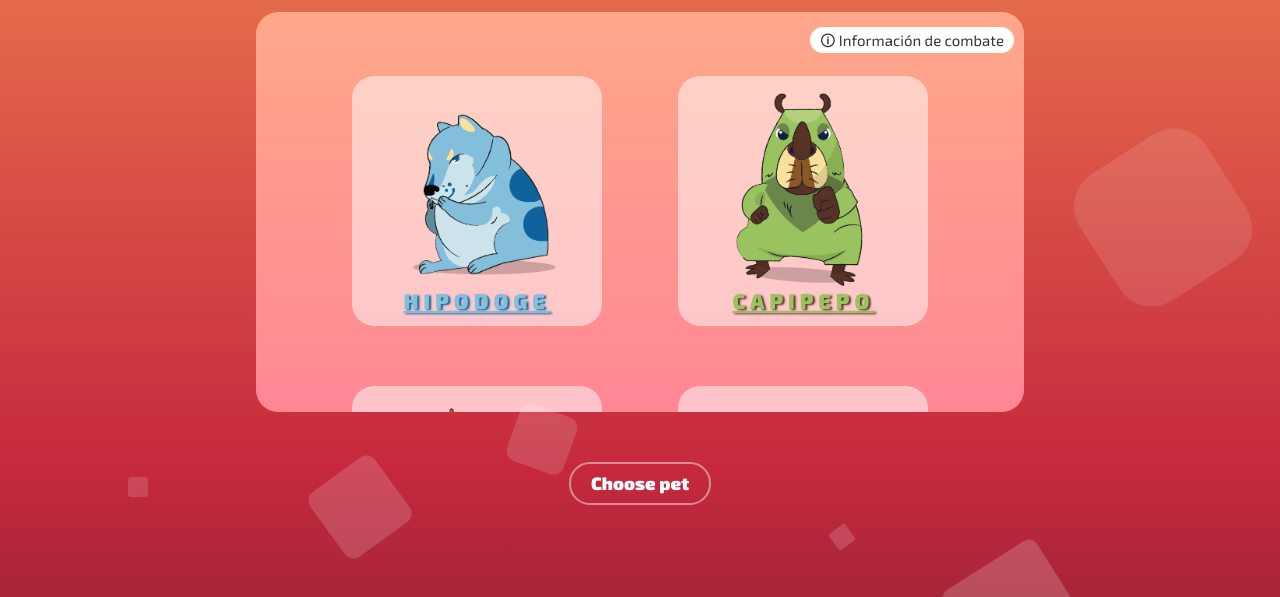
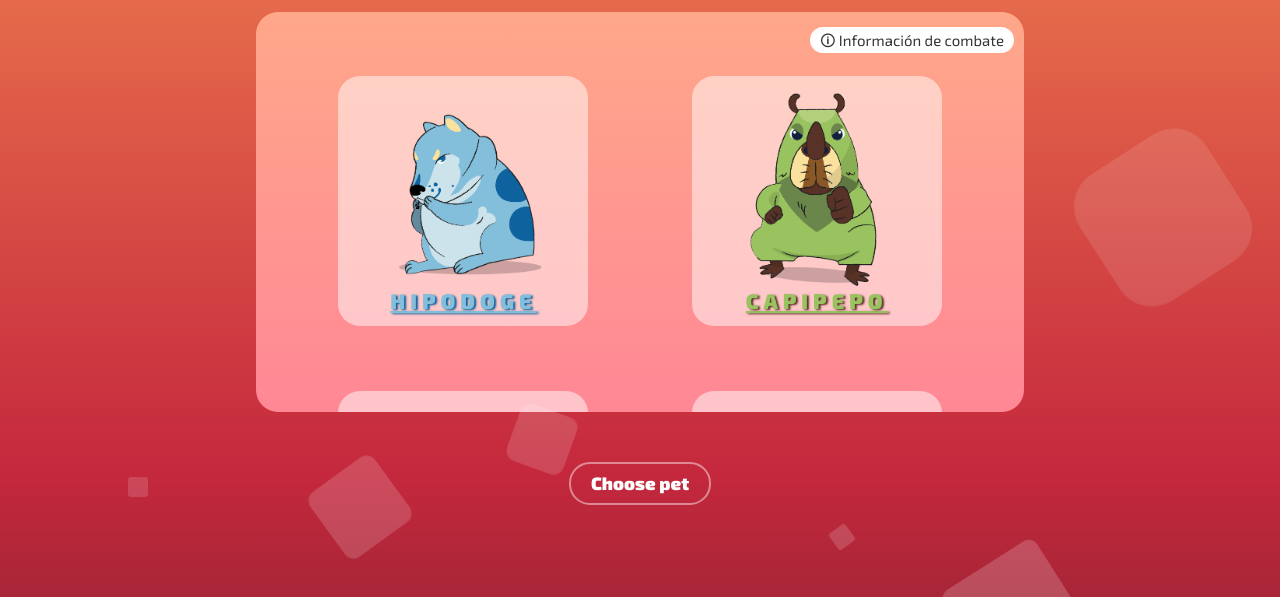
Before and after one commit to 0xDxvid/battles_mokepones, a plain HTML site: page index.html in a window 1280 px wide. Shown: the part 203-800 px from the top of the page. Drawn offline with Linux system fonts and the light colour scheme.

Commit message:
Ajust GAP Selected Pet screen.

```diff
--- a/assets/css/main.css
+++ b/assets/css/main.css
@@ -37,7 +37,7 @@ body {
   align-content: flex-start;
   justify-content: space-evenly;
   align-items: center;
-  gap: 60px 25px;
+  gap: 65px;
   margin-top: 15px;
   backdrop-filter: blur(0px) saturate(200%);
   -webkit-backdrop-filter: blur(0px) saturate(200%);
@@ -447,7 +447,7 @@ label input:checked+.radio-btn::before {
 }
 
 #map {
-  border:1px solid white;
+  border: 1px solid white;
   border-radius: 14px;
   width: -webkit-fill-available;
   height: 40vh;
@@ -457,7 +457,11 @@ label input:checked+.radio-btn::before {
   cursor: pointer;
 }
 
-.up:hover, .right:hover, .down:hover, .left:hover, .center:hover {
+.up:hover,
+.right:hover,
+.down:hover,
+.left:hover,
+.center:hover {
   fill: #FFC857;
 
 }
```
